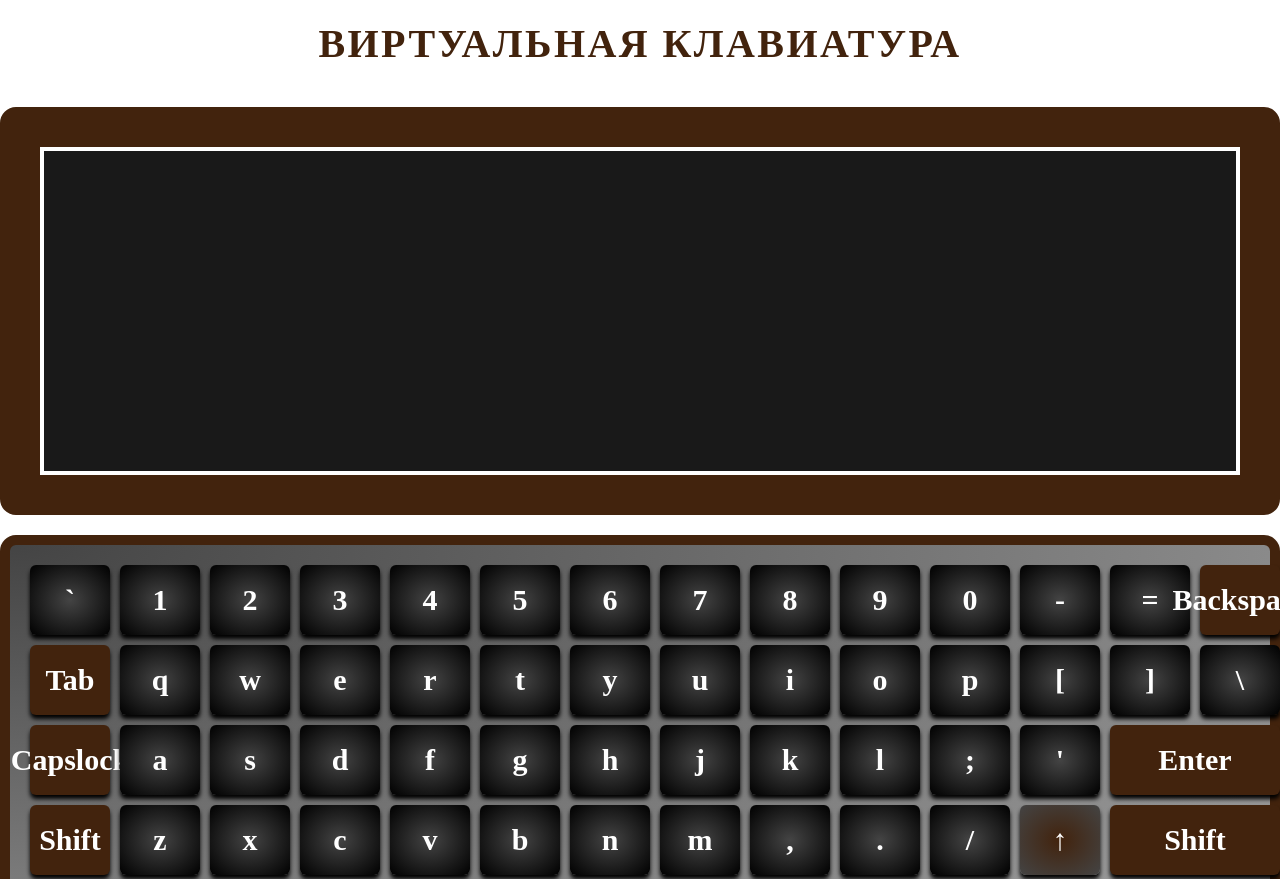
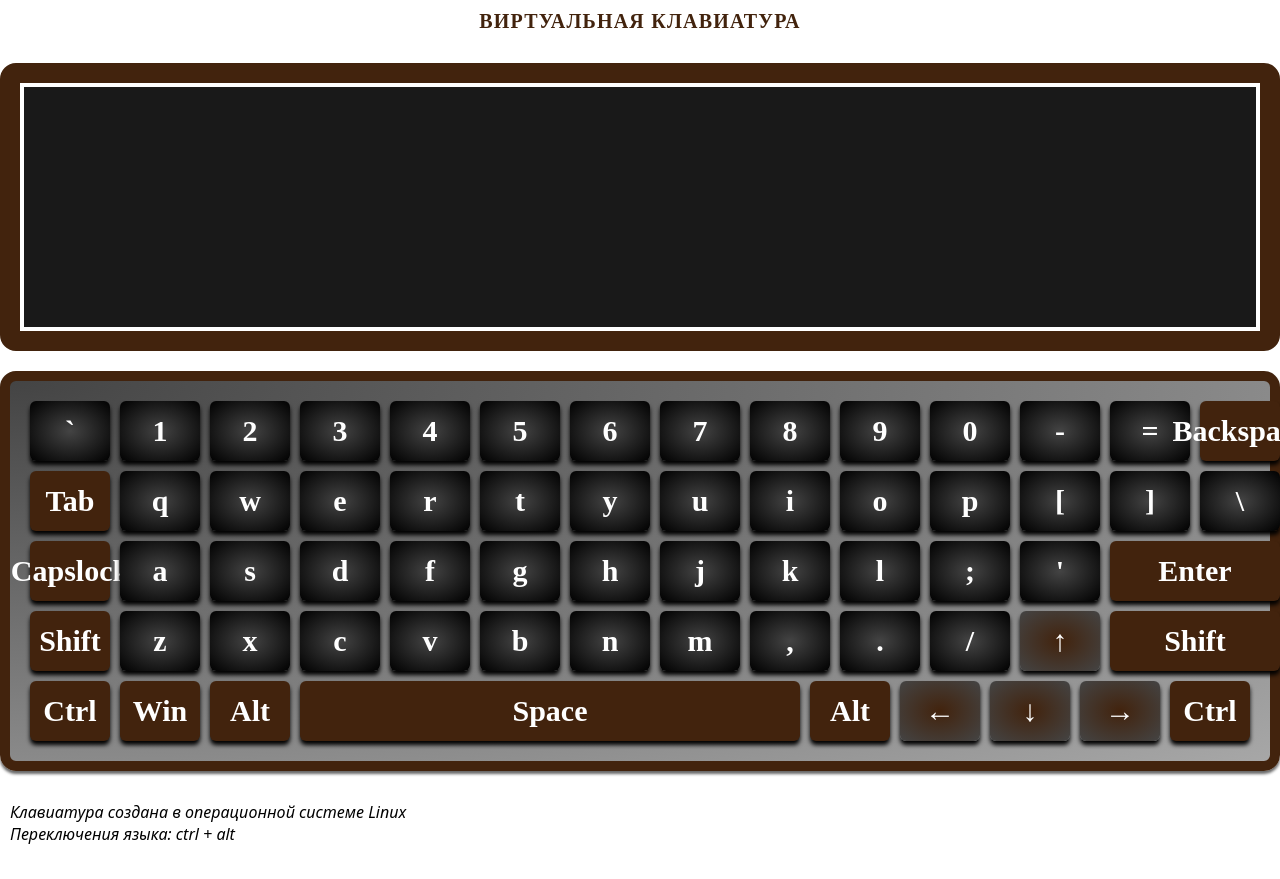
Before and after one commit to lakdav/virtual-keyboard, a website: page src/index.html in a window 1280 px wide. Shown: the top 879 px of the page. After the commit the page ends 855 px from the top, so only its background shows below. Drawn offline with Linux system fonts and the light colour scheme.

Commit message:
fix: change height of display

```diff
--- a/src/css/style.css
+++ b/src/css/style.css
@@ -25,11 +25,11 @@ body {
 }
 .heading {
   text-align: center;
-  font-size: 4rem;
+  font-size: 2rem;
   text-transform: uppercase;
   font-weight: bold;
   letter-spacing: 0.06em;
-  padding: 2rem 0;
+  padding: 1rem 0;
   color: var(--bg-btn-meta);
 }
 
@@ -42,16 +42,16 @@ body {
 }
 .display {
   padding: 0.4rem;
-  border: 40px solid var(--bg-btn-meta);
+  border: 20px solid var(--bg-btn-meta);
   border-radius: 1em;
 }
 .display__text {
   display: block;
   width: 100%;
-  min-height: 40vh;
+  min-height: 30vh;
   resize: none;
   padding: 1rem;
-  font-size: 3rem;
+  font-size: 2rem;
   font-weight: 500;
   outline: none;
   border: 1px solid transparent;
@@ -83,7 +83,7 @@ body {
   background: var(--bg);
   font-size: 3rem;
   min-width: 8rem;
-  height: 7rem;
+  height: 6rem;
   display: flex;
   align-items: center;
   justify-content: center;
@@ -205,7 +205,7 @@ body {
   padding: 1rem;
 }
 .info__text {
-  font-size: 2rem;
+  font-size: 1.6rem;
   font-style: italic;
   font-family: system-ui, -apple-system, BlinkMacSystemFont, 'Segoe UI', Roboto,
     Oxygen, Ubuntu, Cantarell, 'Open Sans', 'Helvetica Neue', sans-serif;
```
